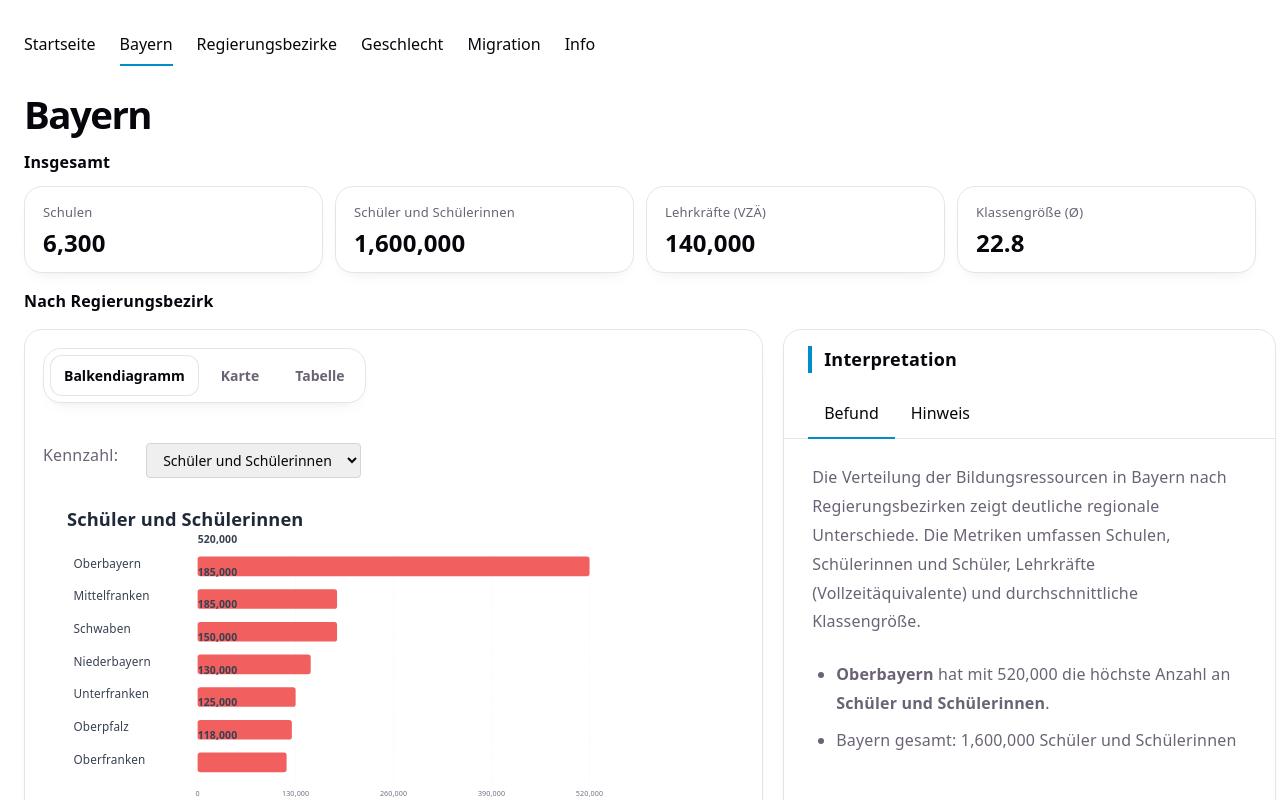
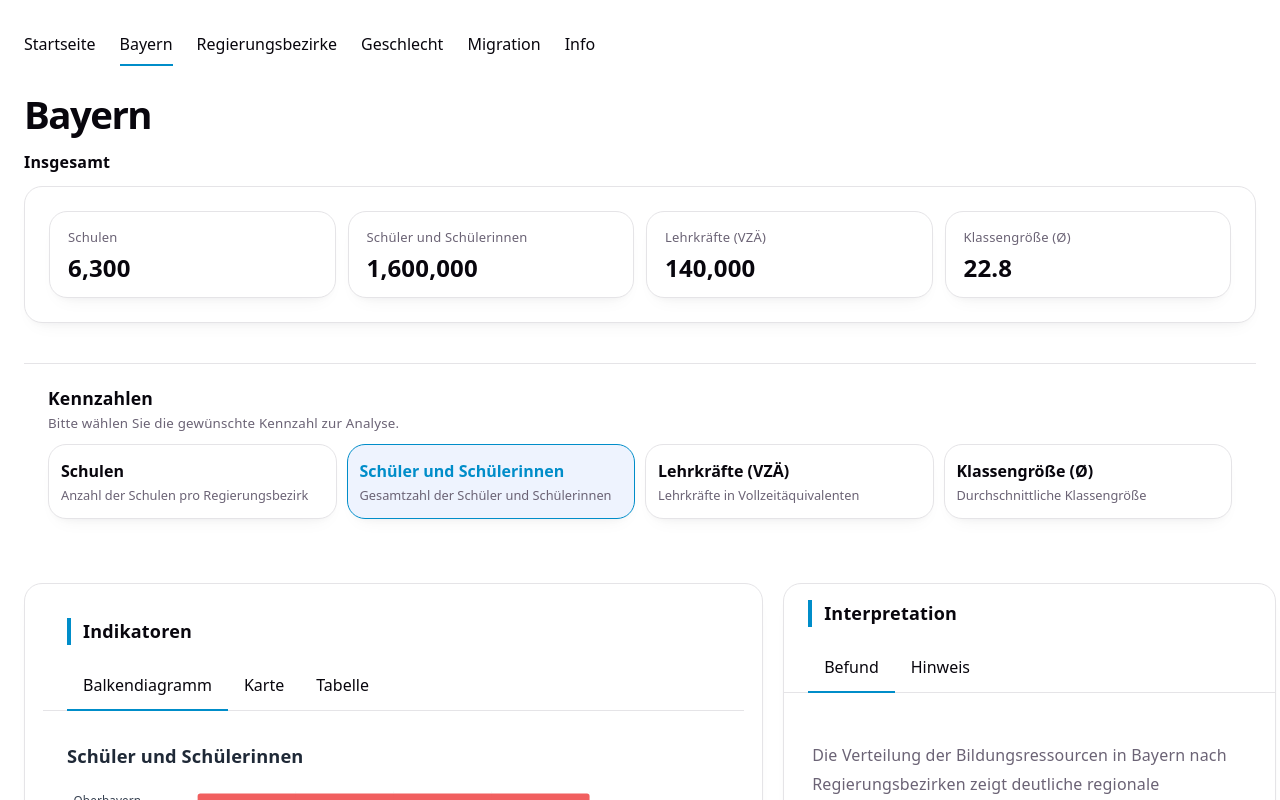
Before and after one commit to edgar-treischl/dash-board-mfe, a React (Vite) app: page / in a window 1280 px wide. Both pictures are taken after a click on the button "Bayern". Shown: the top 800 px of the page. Built offline with nearby package versions, Linux system fonts and the light colour scheme.

Commit message:
feature grid, delete ugly drop down

```diff
--- a/src/App.css
+++ b/src/App.css
@@ -52,9 +52,9 @@
 }
 
 .class-retention-mfe__selection-section {
-  max-width: 1200px;
-  margin: 48px auto 0;
-  padding-top: 48px;
+  max-width: 100%;
+  margin: 24px 0;
+  padding: 24px;
   border-top: 1px solid var(--class-retention-border);
 }
 
@@ -106,6 +106,21 @@
   font-size: 0.8rem;
   color: var(--class-retention-text);
   line-height: 1.4;
+}
+
+.class-retention-mfe__level-select-btn.is-active {
+  border-color: var(--class-retention-accent);
+  background: rgba(37, 99, 235, 0.08);
+  color: var(--class-retention-heading);
+}
+
+.class-retention-mfe__level-select-btn.is-active strong {
+  color: var(--class-retention-accent);
+  font-weight: 700;
+}
+
+.class-retention-mfe__level-select-btn.is-active .class-retention-mfe__level-desc {
+  color: var(--class-retention-text);
 }
 
 .class-retention-mfe__hero-text {
@@ -267,6 +282,18 @@
   margin-bottom: 24px;
 }
 
+/* Metric selection grid (single row, no wrapping) */
+.class-retention-mfe__selection-section:not(:first-of-type) .class-retention-mfe__selection-grid {
+  display: flex;
+  flex-wrap: nowrap;
+  gap: 10px;
+}
+
+.class-retention-mfe__selection-section:not(:first-of-type) .class-retention-mfe__level-select-btn {
+  flex: 1;
+  min-width: 0;
+}
+
 .class-retention-mfe__chart-card,
 .class-retention-mfe__stat-card {
   border: 1px solid var(--class-retention-border);
@@ -314,7 +341,7 @@
   border: none;
   box-shadow: none;
   margin-bottom: 12px;
-}
+  }
 
 .class-retention-mfe__view-tab {
   border: 0;
@@ -400,8 +427,8 @@
 }
 
 /* ========================
-   6. FORMS & CONTROLS
-   ======================== */
+  6. FORMS & CONTROLS
+  ======================== */
 
 
 .class-retention-mfe__stats-section {
@@ -422,6 +449,13 @@
   grid-template-columns: repeat(4, minmax(0, 1fr));
   gap: 12px;
   width: 100%;
+  background: var(--class-retention-surface);
+  border: 1px solid var(--class-retention-border);
+  border-radius: 18px;
+  padding: 24px;
+  box-shadow: var(--class-retention-shadow);
+  max-width: 1200px;
+  margin: 0 auto;
 }
 
 .class-retention-mfe__dataset-layout {
@@ -573,6 +607,9 @@
   gap: 20px;
   margin-bottom: 16px;
   align-items: stretch;
+  max-width: 1200px;
+  margin-left: auto;
+  margin-right: auto;
 }
 
 .class-retention-mfe__explorer-left {
@@ -609,6 +646,7 @@
   gap: 0;
   border-bottom: 1px solid var(--class-retention-border);
   padding: 0 24px;
+  margin-bottom: 1.5rem;
 }
 
 .class-retention-mfe__story-tab {
--- a/src/components/BavariaPage.tsx
+++ b/src/components/BavariaPage.tsx
@@ -4,6 +4,7 @@ import { COMMON_STYLES } from '../config/chartConfig.ts'
 import { InterpretationBox } from './InterpretationBox.tsx'
 import { RegierungsbezirkeMap } from './charts/RegierungsMap.tsx'
 import { ViewSwitcher } from './controls/ViewSwitcher.tsx'
+
 
 type MetricKey = 'schools' | 'students' | 'teachersFTE' | 'avgClassSize'
 
@@ -29,6 +30,13 @@ function BavariaViewComponent({
     students: 'Schüler und Schülerinnen',
     teachersFTE: 'Lehrkräfte (VZÄ)',
     avgClassSize: 'Klassengröße (Ø)',
+  }
+
+  const metricDescriptions: Record<MetricKey, string> = {
+    schools: 'Anzahl der Schulen pro Regierungsbezirk',
+    students: 'Gesamtzahl der Schüler und Schülerinnen',
+    teachersFTE: 'Lehrkräfte in Vollzeitäquivalenten',
+    avgClassSize: 'Durchschnittliche Klassengröße',
   }
 
   const metricColors: Record<MetricKey, string> = {
@@ -76,9 +84,22 @@ function BavariaViewComponent({
   return (
     <>
       {/* Bavaria-wide metrics */}
-      <section className="class-retention-mfe__stats-section">
+      <section style={{ display: 'flex', flexDirection: 'column', gap: '12px', width: '100%' }}>
         <h3 className="class-retention-mfe__stats-header">Insgesamt</h3>
-        <div className="class-retention-mfe__stats-row" aria-label="Bayernweite Kennzahlen">
+        <div
+          style={{
+            display: 'grid',
+            gridTemplateColumns: 'repeat(4, minmax(0, 1fr))',
+            gap: '12px',
+            width: '100%',
+            background: 'var(--class-retention-surface)',
+            border: '1px solid var(--class-retention-border)',
+            borderRadius: '18px',
+            padding: '24px',
+            boxShadow: 'var(--class-retention-shadow)',
+          }}
+          aria-label="Bayernweite Kennzahlen"
+        >
           {(Object.keys(bavariaMetrics) as MetricKey[]).map((key) => (
             <section key={key} className="class-retention-mfe__stat-card">
               <span className="class-retention-mfe__stat-type">{metricLabels[key]}</span>
@@ -88,14 +109,44 @@ function BavariaViewComponent({
         </div>
       </section>
 
-      <h3 className="class-retention-mfe__stats-header">Nach Regierungsbezirk</h3>
+      {/* Metric Selection Grid Section */}
+      {view !== 'table' && (
+        <section className="class-retention-mfe__selection-section" style={{ width: '100%', maxWidth: 'none' }}>
+          <h2 className="class-retention-mfe__selection-title">Kennzahlen</h2>
+          <small>Bitte wählen Sie die gewünschte Kennzahl zur Analyse.</small>
+          <div className="class-retention-mfe__selection-grid">
+            {(Object.keys(metricLabels) as MetricKey[]).map((key) => (
+              <button
+                key={key}
+                className={`class-retention-mfe__level-select-btn ${selectedMetric === key ? 'is-active' : ''}`}
+                onClick={() => onMetricChange(key)}
+              >
+                <strong>{metricLabels[key]}</strong>
+                <span className="class-retention-mfe__level-desc">{metricDescriptions[key]}</span>
+              </button>
+            ))}
+          </div>
+        </section>
+      )}
 
-
-
-      <section className="class-retention-mfe__explorer-layout">
-        <div className="class-retention-mfe__explorer-left">
+      <section
+        style={{
+          display: 'grid',
+          gridTemplateColumns: '60% 40%',
+          gap: '20px',
+          marginBottom: '16px',
+          alignItems: 'stretch',
+          width: '100%',
+        }}
+      >
+        <div style={{ display: 'flex', flexDirection: 'column', gap: '16px', minWidth: 0 }}>
           {/* Chart Card */}
           <div className="class-retention-mfe__chart-card">
+            {/* Card Header */}
+            <div className="class-retention-mfe__story-header">
+              <h3 className="class-retention-mfe__story-heading">Indikatoren</h3>
+            </div>
+
             {/* View selector using semantic nav element */}
             <ViewSwitcher
               options={[
@@ -106,32 +157,9 @@ function BavariaViewComponent({
               activeKey={view}
               onSelect={(selectedView) => setView(selectedView as ViewType)}
               ariaLabel="Ansichtsauswahl für Regierungsbezirke"
+              variant="underline"
               />
             <div className="class-retention-mfe__card-heading"></div>
-
-            {view !== 'table' && (
-              <div className="class-retention-mfe__controls-section">
-
-                <label htmlFor="metric-select" style={{ marginRight: '8px' }}>Kennzahl:</label>
-                <select
-                  id="metric-select"
-                  value={selectedMetric}
-                  onChange={(e) => onMetricChange(e.target.value as MetricKey)}
-                  style={{
-                    padding: '6px 12px',
-                    fontSize: '14px',
-                    borderRadius: '4px',
-                    border: '1px solid #d1d5db',
-                  }}
-                >
-                  {(Object.keys(metricLabels) as MetricKey[]).map((key) => (
-                    <option key={key} value={key}>
-                      {metricLabels[key]}
-                    </option>
-                  ))}
-                </select>
-              </div>
-            )}
 
             <div className="class-retention-mfe__chart-frame">
               {view === 'chart' && (
@@ -161,9 +189,10 @@ function BavariaViewComponent({
                         <text
                           x={xPos}
                           y={50 + sortedRegions.length * 50 + 20}
-                          fontSize="11"
+                          fontSize="14"
                           fill="#6b7280"
                           textAnchor="middle"
+                          fontWeight="500"
                         >
                           {value.toLocaleString()}
                         </text>
@@ -190,17 +219,6 @@ function BavariaViewComponent({
                           {region.shortName}
                         </text>
 
-                        {/* Value label above bar */}
-                        <text
-                          x="200"
-                          y={yPos - 18}
-                          fontSize="16"
-                          fill="#374151"
-                          fontWeight="600"
-                        >
-                          {region.metrics[selectedMetric].toLocaleString()}
-                        </text>
-
                         {/* Bar */}
                         <rect
                           x="200"
@@ -211,6 +229,18 @@ function BavariaViewComponent({
                           opacity="0.85"
                           rx="4"
                         />
+
+                        {/* Value label on top of bar (end of bar) */}
+                        <text
+                          x={200 + barWidth + 8}
+                          y={yPos + 20}
+                          fontSize="16"
+                          fill="#374151"
+                          fontWeight="600"
+                          dominantBaseline="middle"
+                        >
+                          {region.metrics[selectedMetric].toLocaleString()}
+                        </text>
                       </g>
                     )
                   })}
@@ -307,7 +337,7 @@ function BavariaViewComponent({
           </div>
         </div>
 
-        <div className="class-retention-mfe__explorer-right">
+        <div style={{ display: 'flex', flexDirection: 'column', gap: '16px' }}>
           <InterpretationBox tabs={interpretationTabs} defaultTab="befund" />
         </div>
       </section>
--- a/src/components/RegierungsPage.tsx
+++ b/src/components/RegierungsPage.tsx
@@ -21,7 +21,7 @@ function RegierungsViewComponent() {
     schools: 'Schulen',
     students: 'Schüler und Schülerinnen',
     teachersFTE: 'Lehrkräfte (VZÄ)',
-    avgClassSize: 'Klassengröße (Ø)',
+    avgClassSize: 'Klassengröße (Ø aller Schularten)',
   }
 
   // Build interpretation tabs
@@ -57,7 +57,7 @@ function RegierungsViewComponent() {
   return (
     <>
       {/* Region selector - prominent at top */}
-      <section className="class-retention-mfe__region-selector-section">
+      <section style={{ display: 'flex', justifyContent: 'flex-start', alignItems: 'center', padding: '24px 0', borderBottom: '2px solid var(--class-retention-border)', marginBottom: '24px', width: '100%' }}>
         <RegionSelect
           selectedRegionId={selectedRegion}
           onRegionChange={setSelectedRegion}
@@ -66,11 +66,24 @@ function RegierungsViewComponent() {
       </section>
 
       {/* Region-specific metrics */}
-      <section className="class-retention-mfe__stats-section">
+      <section style={{ display: 'flex', flexDirection: 'column', gap: '12px', width: '100%' }}>
         <div style={{ display: 'flex', justifyContent: 'space-between', alignItems: 'center', marginBottom: '1rem' }}>
-          <h3 className="class-retention-mfe__stats-header">{currentRegion.shortName}</h3>
+          <h3 className="class-retention-mfe__stats-header">{currentRegion.shortName} in Zahlen</h3>
         </div>
-        <div className="class-retention-mfe__stats-row" aria-label="Kennzahlen der ausgewählten Region">
+        <div
+          style={{
+            display: 'grid',
+            gridTemplateColumns: 'repeat(4, minmax(0, 1fr))',
+            gap: '12px',
+            width: '100%',
+            background: 'var(--class-retention-surface)',
+            border: '1px solid var(--class-retention-border)',
+            borderRadius: '18px',
+            padding: '24px',
+            boxShadow: 'var(--class-retention-shadow)',
+          }}
+          aria-label="Kennzahlen der ausgewählten Region"
+        >
           {(Object.keys(currentRegion.metrics) as MetricKey[]).map((key) => (
             <section key={key} className="class-retention-mfe__stat-card">
               <span className="class-retention-mfe__stat-type">{metricLabels[key]}</span>
@@ -80,23 +93,34 @@ function RegierungsViewComponent() {
         </div>
       </section>
 
-      <h3 className="class-retention-mfe__stats-header">Nach Regierungsbezirk</h3>
-
-
-
-      <section className="class-retention-mfe__explorer-layout">
-        <div className="class-retention-mfe__explorer-left">
+      <section
+        style={{
+          display: 'grid',
+          gridTemplateColumns: '60% 40%',
+          gap: '20px',
+          marginBottom: '16px',
+          alignItems: 'stretch',
+          width: '100%',
+        }}
+      >
+        <div style={{ display: 'flex', flexDirection: 'column', gap: '16px', minWidth: 0 }}>
           {/* Chart Card */}
           <div className="class-retention-mfe__chart-card">
+            {/* Card Header */}
+            <div className="class-retention-mfe__story-header">
+              <h3 className="class-retention-mfe__story-heading">Schulämter</h3>
+            </div>
+
             {/* View selector using semantic nav element */}
             <ViewSwitcher
               options={[
-                { key: 'table', label: 'Tabelle' },
+                { key: 'table', label: 'Überblick' },
                 { key: 'map', label: 'Karte' },
               ]}
               activeKey={view}
               onSelect={(selectedView) => setView(selectedView as ViewType)}
               ariaLabel="Ansichtsauswahl für Regierungsbezirke"
+              variant="underline"
               />
             <div className="class-retention-mfe__card-heading"></div>
 
@@ -193,7 +217,7 @@ function RegierungsViewComponent() {
           </div>
         </div>
 
-        <div className="class-retention-mfe__explorer-right">
+        <div style={{ display: 'flex', flexDirection: 'column', gap: '16px' }}>
           <InterpretationBox tabs={interpretationTabs} defaultTab="befund" />
         </div>
       </section>
--- a/src/components/controls/ViewSwitcher.tsx
+++ b/src/components/controls/ViewSwitcher.tsx
@@ -8,6 +8,7 @@ interface ViewSwitcherProps {
   activeKey: string
   onSelect: (key: string) => void
   ariaLabel?: string
+  variant?: 'pill' | 'underline'
 }
 
 export function ViewSwitcher({
@@ -15,15 +16,28 @@ export function ViewSwitcher({
   activeKey,
   onSelect,
   ariaLabel = 'View selector',
+  variant = 'pill',
 }: ViewSwitcherProps) {
+  const navClassName = variant === 'underline'
+    ? 'class-retention-mfe__story-tabs'
+    : 'class-retention-mfe__view-switcher'
+
+  const tabClassName = variant === 'underline'
+    ? 'class-retention-mfe__story-tab'
+    : 'class-retention-mfe__view-tab'
+
+  const activeClassName = variant === 'underline'
+    ? 'class-retention-mfe__story-tab--active'
+    : 'is-active'
+
   return (
-    <nav className="class-retention-mfe__view-switcher" aria-label={ariaLabel}>
+    <nav className={navClassName} aria-label={ariaLabel}>
       {options.map((option) => (
         <button
           key={option.key}
           type="button"
-          className={`class-retention-mfe__view-tab ${
-            option.key === activeKey ? 'is-active' : ''
+          className={`${tabClassName} ${
+            option.key === activeKey ? activeClassName : ''
           }`}
           onClick={() => onSelect(option.key)}
         >
```
